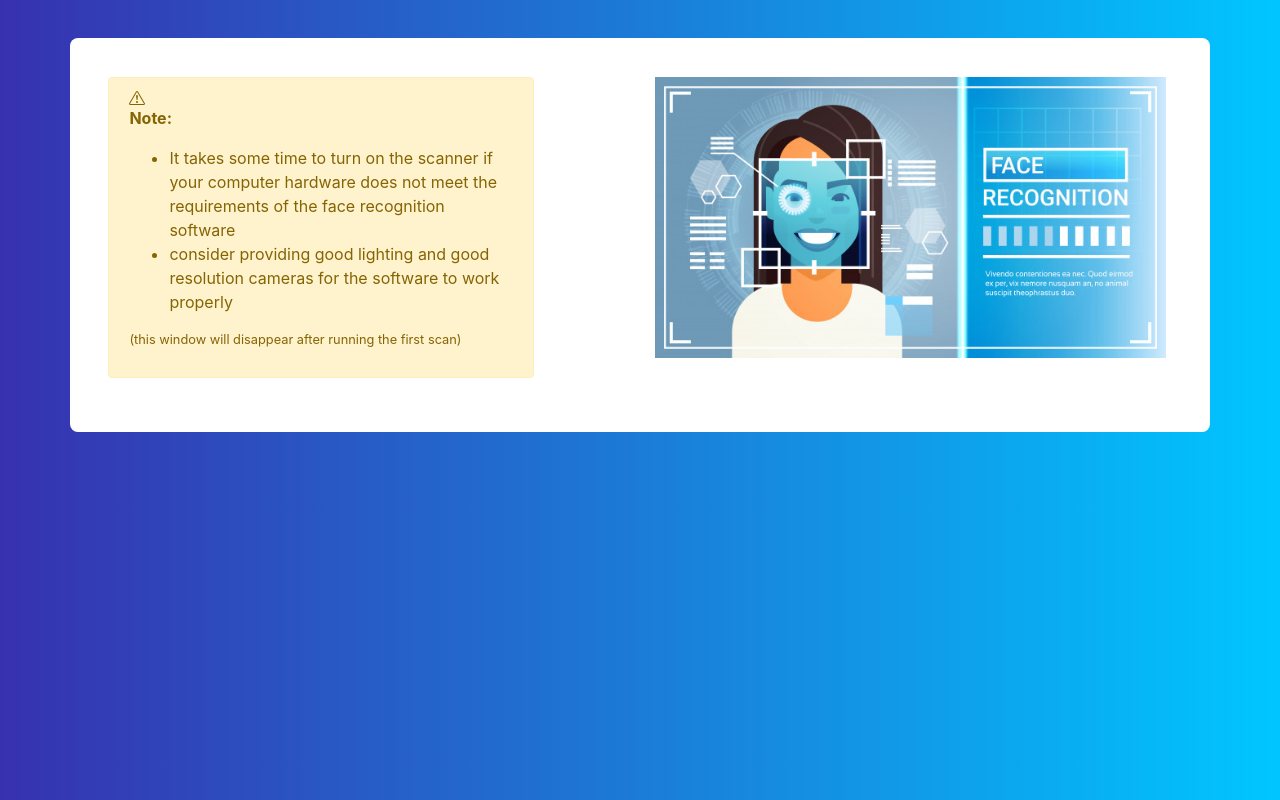
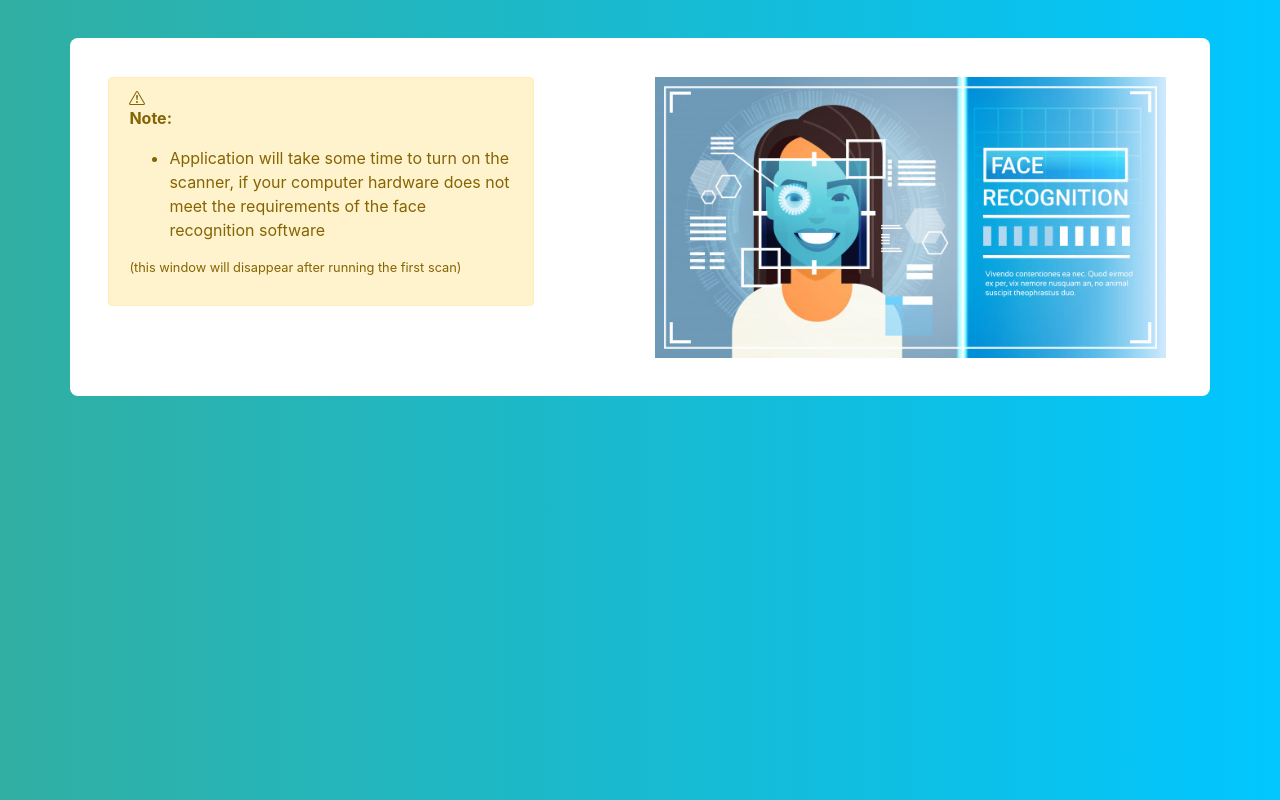
Before and after one commit to sayak-2002/Attendance_system, a Django app: page /details/ in a window 1280 px wide. Run offline with Django 3.2, Linux system fonts and the light colour scheme; data that the repository does not hold is empty; some libraries are stand-ins or nearby versions.

Commit message:
final commit

```diff
--- a/core/models.py
+++ b/core/models.py
@@ -6,7 +6,7 @@ from django.db import models
 
 
 
-types = [('employee','employee'),('visitor','visitor')]
+types = [('employee','employee'),('student','student')]
 class Profile(models.Model):
     first_name = models.CharField(max_length=70)
     last_name = models.CharField(max_length=70)
--- a/core/templates/core/details.html
+++ b/core/templates/core/details.html
@@ -20,10 +20,8 @@
 
                 <p><b>Note: </b>
                 <ul>
-                    <li>It takes some time to turn on the scanner if your computer hardware
+                    <li>Application will take some time to turn on the scanner, if your computer hardware
                         does not meet the requirements of the face recognition software</li>
-                    <li>consider providing good lighting and good resolution cameras
-                        for the software to work properly</li>
                 </ul>
                 <small>(this window will disappear after running the first scan)</small>
                 </p>
--- a/static/css/body.css
+++ b/static/css/body.css
@@ -1,3 +1,3 @@
 body{
-    background: -webkit-linear-gradient(left, #3731af, #00c6ff);
+    background: -webkit-linear-gradient(left, #31afa2, #00c6ff);
 }
```
Also changed, not shown: db.sqlite3.
